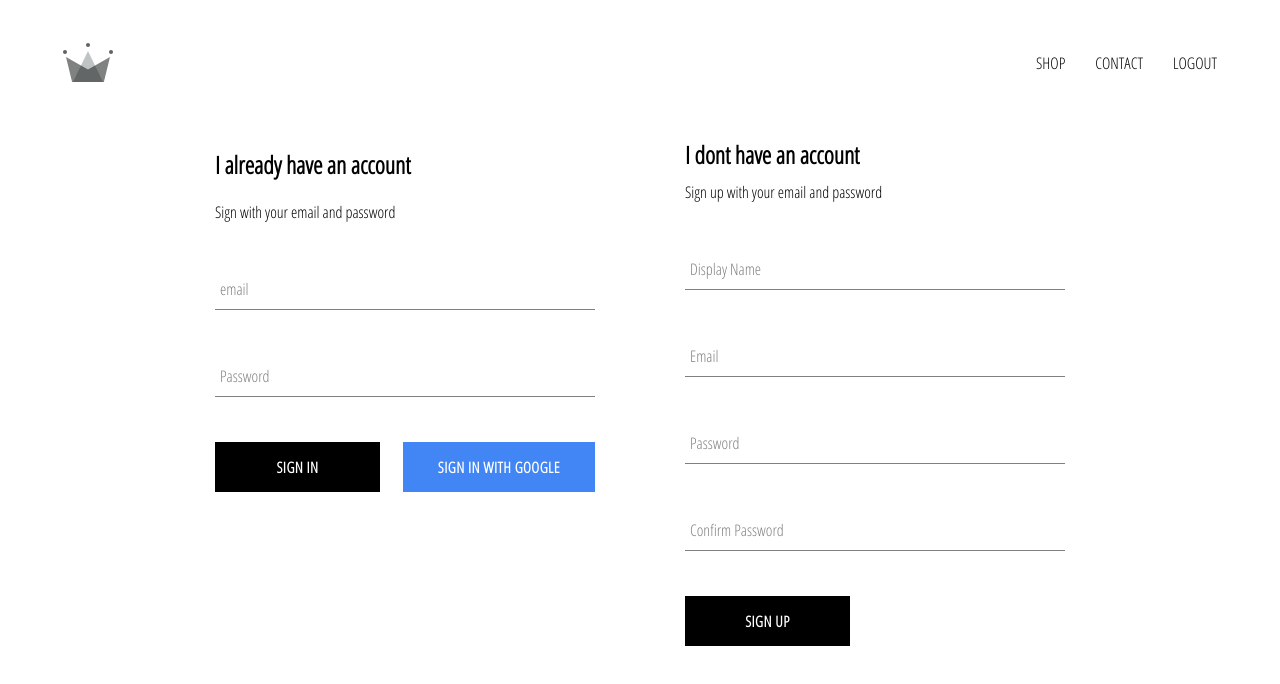
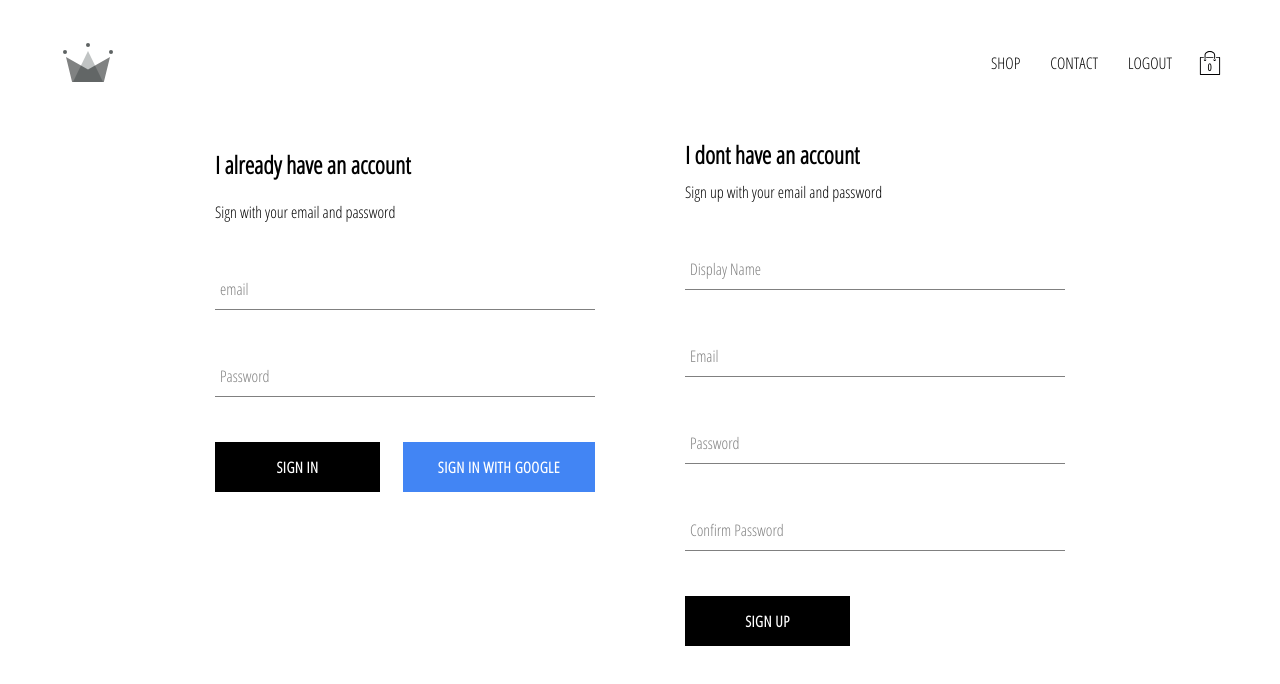
Before and after one commit to AchmadAlli/eCommerce_react, a React (Create React App) app: page /sign-in in a window 1280 px wide. Shown: the top 684 px of the page. Built offline with nearby package versions, Linux system fonts and the light colour scheme; no server answers.

Commit message:
- add cart icon - add cart dropdown list - implement cart reducer - add user action types

```diff
--- /dev/null
+++ b/src/components/Cart-dropdown/cart-dropdown.component.jsx
@@ -0,0 +1,13 @@
+import React from 'react';
+import CustomButton from '../Custom-button/custom-button.component';
+import './cart-dropdown.style.scss';
+
+
+export default function CartDropdown() {
+  return (
+    <div className="cart-dropdown">
+      <div className="cart-items" />
+      <CustomButton type="button"> Go To Checkout </CustomButton>
+    </div>
+  )
+}
--- /dev/null
+++ b/src/components/Cart-dropdown/cart-dropdown.style.scss
@@ -0,0 +1,24 @@
+.cart-dropdown {
+  position: absolute;
+  width: 240px;
+  height: 340px;
+  display: flex;
+  flex-direction: column;
+  padding: 20px;
+  border: 1px solid #333;
+  background-color: white;
+  top: 90px;
+  right: 40px;
+  z-index: 5;
+
+  .cart-items {
+    height: 240px;
+    display: flex;
+    flex-direction: column;
+    overflow: scroll;
+  }
+
+  button {
+    margin-top: auto;
+  }
+}
--- /dev/null
+++ b/src/components/Cart-icon/cart-icon.component.jsx
@@ -0,0 +1,18 @@
+import React from 'react';
+import {connect} from 'react-redux';
+import {toggleCartList} from '../../redux/cart/cart.actions';
+import {ReactComponent as ShoppingIcon} from '../../assets/shopping-bag.svg';
+import './cart-icon.style.scss';
+
+const CartIcon = ({toggleCartList})=> (
+  <div className="cart-icon" onClick={toggleCartList}>
+    <ShoppingIcon className="shopping-icon" />
+    <span className="item-count"> 0 </span>
+  </div>
+);
+
+const mapDispatchToProps = dispatch => ({
+  toggleCartList: ()=> dispatch(toggleCartList())
+});
+
+export default connect(null, mapDispatchToProps)(CartIcon);
--- /dev/null
+++ b/src/components/Cart-icon/cart-icon.style.scss
@@ -0,0 +1,21 @@
+.cart-icon {
+  width: 45px;
+  height: 45px;
+  position: relative;
+  display: flex;
+  align-items: center;
+  justify-content: center;
+  cursor: pointer;
+
+  .shopping-icon {
+    width: 24px;
+    height: 24px;
+  }
+
+  .item-count {
+    position: absolute;
+    font-size: 10px;
+    font-weight: bold;
+    bottom: 12px;
+  }
+}
--- a/src/components/Header/header.component.jsx
+++ b/src/components/Header/header.component.jsx
@@ -2,13 +2,15 @@ import React from 'react';
 import {connect} from 'react-redux';
 import {Link} from 'react-router-dom';
 import {ReactComponent as Logo} from '../../assets/crown.svg';
-import {auth} from '../../firebase/firebase.utils'
+import {auth} from '../../firebase/firebase.utils';
+import CartIcon from '../Cart-icon/cart-icon.component';
+import CartDropdown from '../Cart-dropdown/cart-dropdown.component';
 import './header.style.scss';
 
 const signIn = (<Link to="/sign-in" className="option"> SIGN IN </Link>)
 const logout = (<div className="option" onClick={()=> auth.signOut()} > LOGOUT </div>)
 
-const Header = ({user})=> (
+const Header = ({user, isHidden})=> (
   <nav className="header">
     <Link to="/" className="logo-container">
       <Logo className="logo" />
@@ -21,12 +23,15 @@ const Header = ({user})=> (
         CONTACT
       </Link>
       {user ? logout : signIn}
+      <CartIcon />
     </div>
+    {isHidden ? null : <CartDropdown />}
   </nav>
 );
 
 const mapStateToProps = state => ({
-  user: state.user.currentUser
+  user: state.user.currentUser,
+  isHidden: state.cart.isHidden
 })
 
 export default connect(mapStateToProps)(Header);
--- /dev/null
+++ b/src/redux/cart/cart.actions.js
@@ -0,0 +1,5 @@
+import cartActionTypes from './cart.types';
+
+export const toggleCartList = ()=>({
+  type: cartActionTypes.TOGGLE_CART_LIST
+})
--- /dev/null
+++ b/src/redux/cart/cart.reducer.js
@@ -0,0 +1,19 @@
+import cartActionTypes from './cart.types';
+
+const INITIAL_STATE = {
+  isHidden: true
+}
+
+const cartReducer = (state = INITIAL_STATE, action) => {
+  switch (action.type) {
+    case cartActionTypes.TOGGLE_CART_LIST:
+      return {
+        ...state,
+        isHidden: !state.isHidden
+      }
+    default:
+      return state;
+  }
+}
+
+export default cartReducer;
--- /dev/null
+++ b/src/redux/cart/cart.types.js
@@ -0,0 +1,5 @@
+const cartActionTypes = {
+  TOGGLE_CART_LIST: 'TOGGLE_CART_LIST'
+}
+
+export default cartActionTypes
--- a/src/redux/root-reducers.js
+++ b/src/redux/root-reducers.js
@@ -1,6 +1,8 @@
 import {combineReducers} from 'redux'
 import userReducer from './user/user.reducer'
+import cartReducer from './cart/cart.reducer'
 
 export default combineReducers({
-  user: userReducer
+  user: userReducer,
+  cart: cartReducer
 })
--- a/src/redux/user/user.actions.js
+++ b/src/redux/user/user.actions.js
@@ -1,4 +1,6 @@
+import userActionTypes from "./user.types";
+
 export const setUser = user => ({
-  type: 'SET_USER',
+  type: userActionTypes.SET_USER,
   payload: user
 })
--- a/src/redux/user/user.reducer.js
+++ b/src/redux/user/user.reducer.js
@@ -1,10 +1,12 @@
+import userActionTypes from './user.types'
+
 const INITIAL_STATE = {
   currentUser: null
 }
 
 const userReducer = (state = INITIAL_STATE, action) => {
   switch (action.type) {
-    case 'SET_USER':
+    case userActionTypes.SET_USER:
       return {
         ...state,
         currentUser: action.payload
--- /dev/null
+++ b/src/redux/user/user.types.js
@@ -0,0 +1,5 @@
+const userActionTypes = {
+  SET_USER: 'SET_USER'
+}
+
+export default userActionTypes;
```
Also changed, not shown: src/assets/shopping-bag.svg (added).
